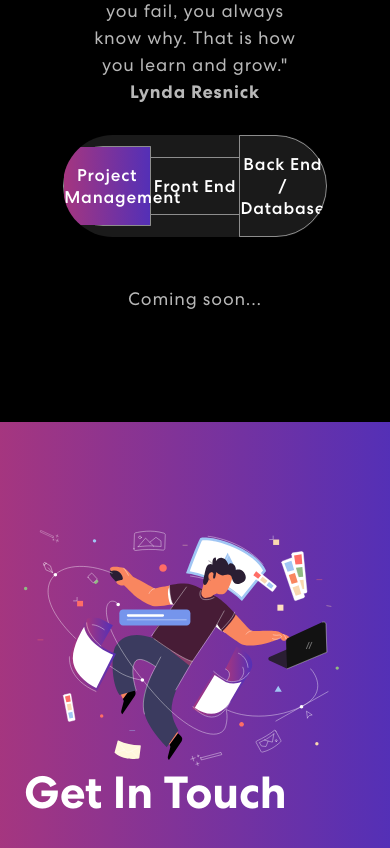
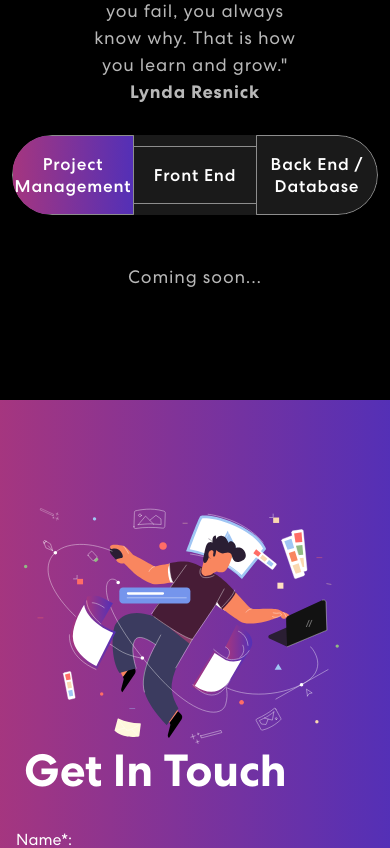
Before and after one commit to AndryDev007/ANDRY-PORTFOLIO, a React (Create React App) app: page / in a window 390 px wide. Shown: the part 2000-2848 px from the top of the page. Built offline with nearby package versions, Linux system fonts and the light colour scheme.

Commit message:
Update Project tab responsive

```diff
--- a/src/App.css
+++ b/src/App.css
@@ -86,12 +86,28 @@ p.danger {
   h1 {
       font-size: 3.9rem;
   }
+
+.project .nav.nav-pills {
+  width: 72%;
+  margin: 0 auto;
+  border-radius: 50px;
+  background-color: rgb(255 255 255 / 10%);
+  overflow: hidden;
+}
 }
 
 @media only screen and (max-width: 767px) {
   h1 {
     font-size: 1.9rem;
   }
+
+.project .nav.nav-pills {
+  width: 100%;
+  margin: 0 auto;
+  border-radius: 50px;
+  background-color: rgb(255 255 255 / 10%);
+  overflow: hidden;
+}
 }
 
 
@@ -377,13 +393,6 @@ nav.navbar .navbar-toggler[aria-expanded="true"] .navbar-toggler-icon {
   text-align: center;
   width: 56%;
 }
-.project .nav.nav-pills {
-  width: 72%;
-  margin: 0 auto;
-  border-radius: 50px;
-  background-color: rgb(255 255 255 / 10%);
-  overflow: hidden;
-}
 .project .nav.nav-pills .nav-item {
   width: 33.33333%;
 }
--- a/src/components/Projects.js
+++ b/src/components/Projects.js
@@ -44,7 +44,7 @@ export const Projects = () => {
 
   return (
     <section className="project" id="projects">
-      <Container>
+      <Container fluid>
         <Row>
           <Col size={12}>
             <TrackVisibility>
```
